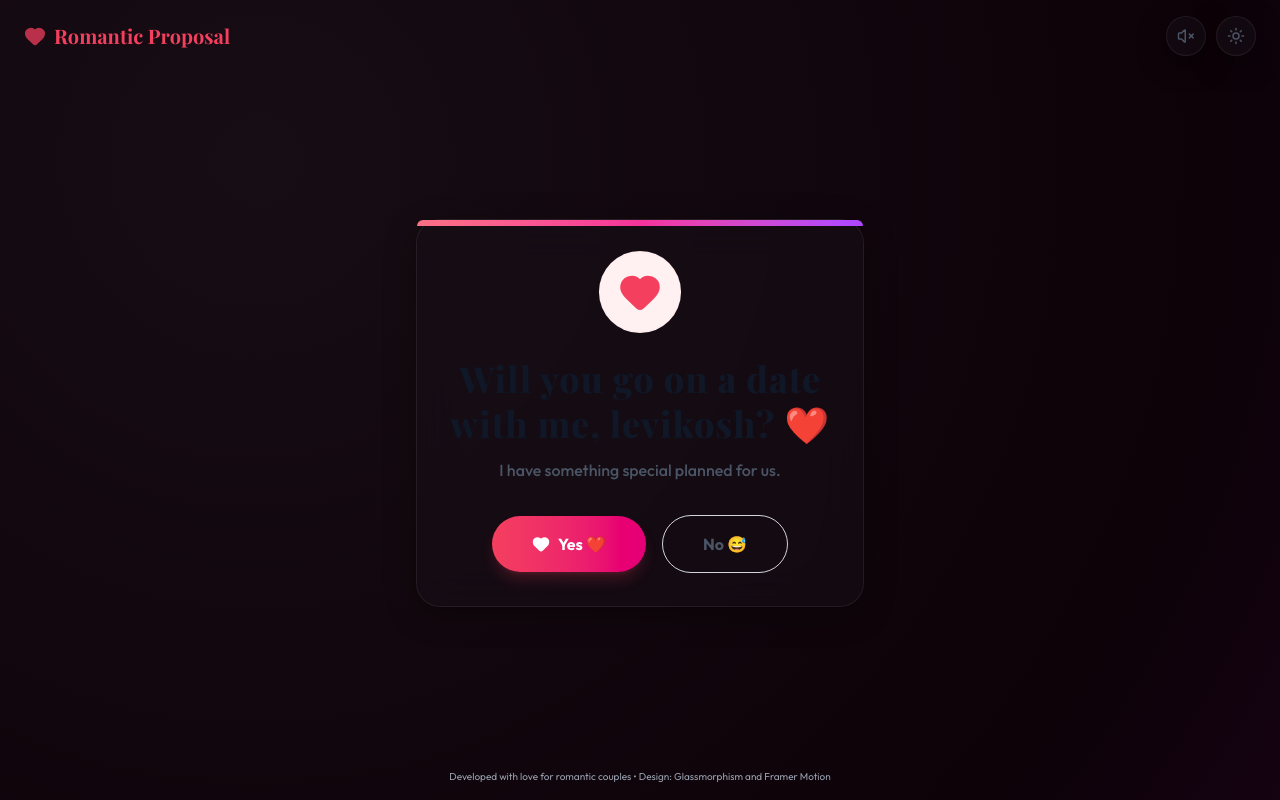
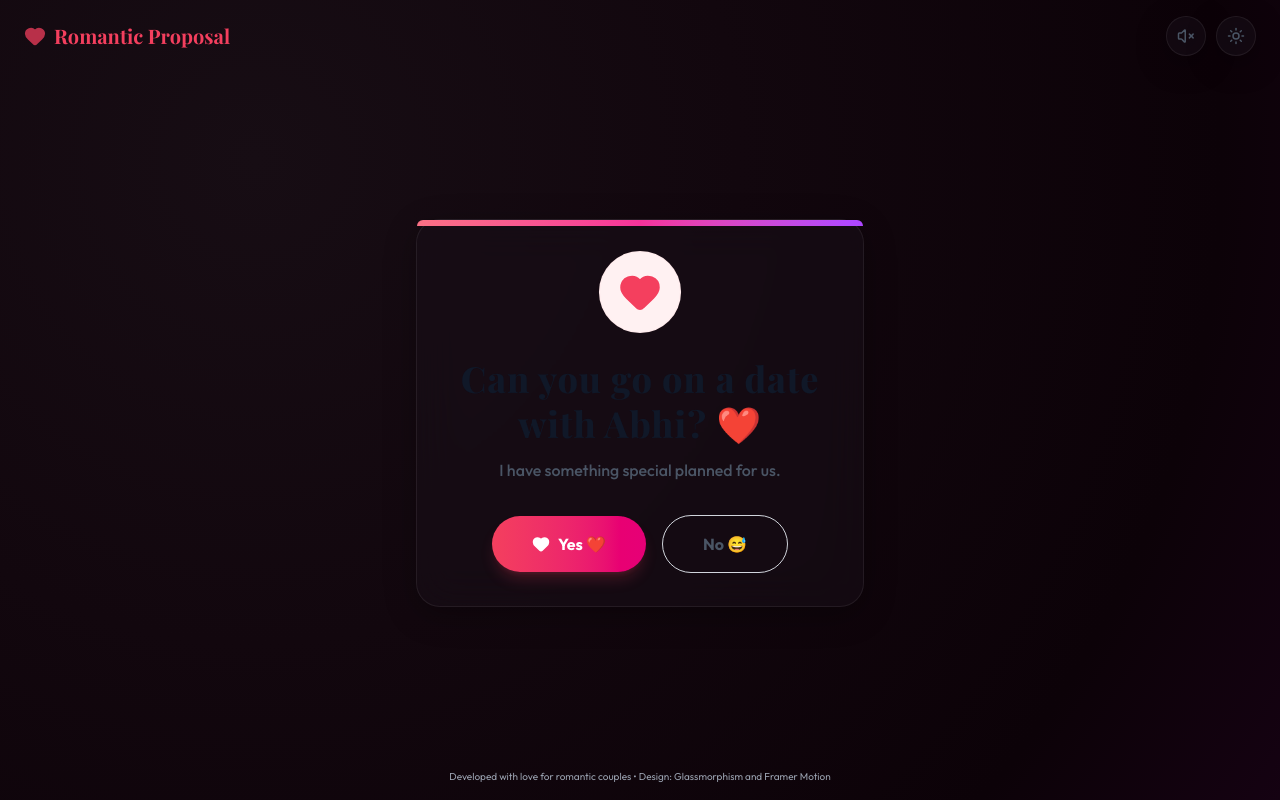
Before and after one commit to Premkmaurya/romantic-date-planner, a React (Vite) app: page / in a window 1280 px wide. Built offline with nearby package versions, Linux system fonts and the light colour scheme; a web font is replaced by a local one.

Commit message:
Update date proposal message to personalize for Abhi

```diff
--- a/src/components/ProposalStep.jsx
+++ b/src/components/ProposalStep.jsx
@@ -24,7 +24,7 @@ export default function ProposalStep({ name, handleProposalAccept, noBtnRef, isN
       </motion.div>
 
       <h1 className="text-3xl sm:text-4xl font-extrabold font-serif text-gray-900 dark:text-white mb-3 tracking-wide leading-tight">
-        Will you go on a date with me{name ? `, ${name}` : ''}? ❤️
+        Can you go on a date with Abhi? ❤️
       </h1>
       <p className="text-gray-600 dark:text-gray-400 font-medium mb-8">
         I have something special planned for us.
```
